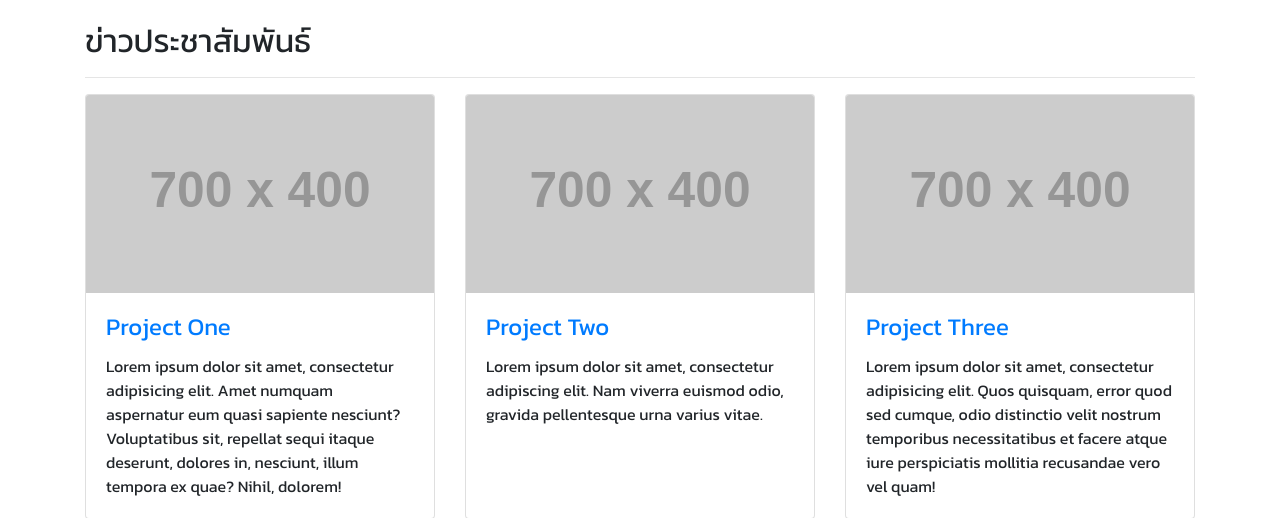
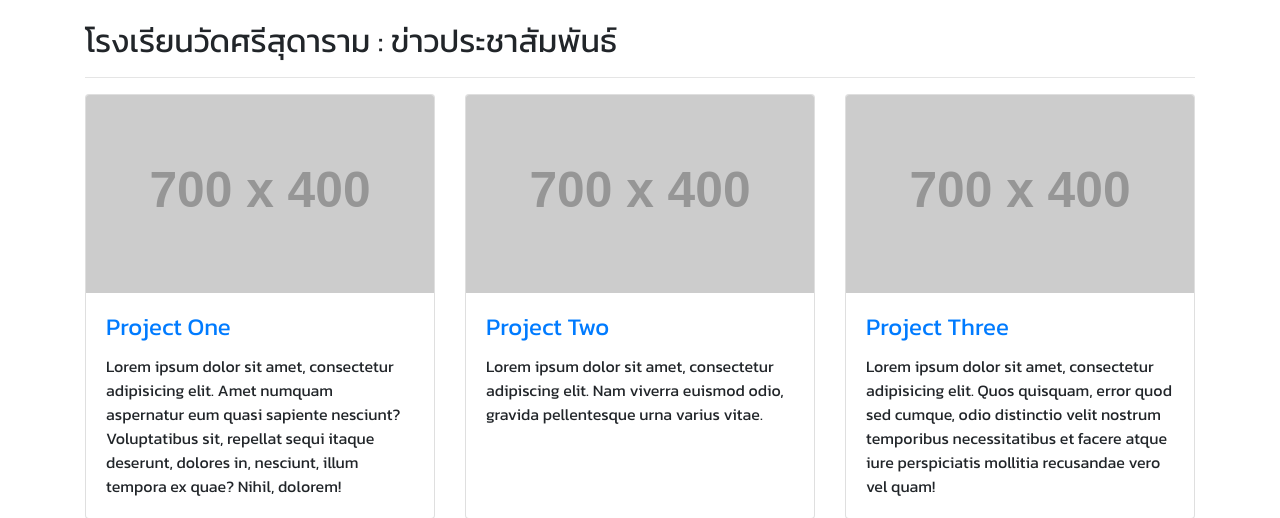
Before and after one commit to CharunS/WatsriWeb, a PHP site: page / in a window 1280 px wide. Shown: the part 576-1094 px from the top of the page. Run offline with PHP 8.4, Linux system fonts and the light colour scheme; grey boxes labelled with a size stand in for pictures from a placeholder-image service; some libraries are stand-ins or nearby versions.

Commit message:
20191124

```diff
--- a/index.php
+++ b/index.php
@@ -128,55 +128,8 @@
     <!-- Page Content -->
     <div class="container">
 
-    <!-- <div class="row">
-      <div class="col-lg-2 mb-2" style="margin-top: .5rem!important;padding-right: 0 !important;">
-        <img src="Img/logo.png" width="80%" height="100%">
-      </div>
-      <div class="col-lg-8 mb-8" style="padding-left: 0 !important;">
-        <h1 class="my-4">โรงเรียนวัดศรีสุดาราม</h1>
-      </div>
-    </div> -->
-
-    <!-- Marketing Icons Section -->
-    <!-- <div class="row">
-      <div class="col-lg-4 mb-4">
-        <div class="card h-100">
-          <h4 class="card-header">Card Title</h4>
-          <div class="card-body">
-            <p class="card-text">Lorem ipsum dolor sit amet, consectetur adipisicing elit. Sapiente esse necessitatibus neque.</p>
-          </div>
-          <div class="card-footer">
-            <a href="#" class="btn btn-primary">Learn More</a>
-          </div>
-        </div>
-      </div>
-      <div class="col-lg-4 mb-4">
-        <div class="card h-100">
-          <h4 class="card-header">Card Title</h4>
-          <div class="card-body">
-            <p class="card-text">Lorem ipsum dolor sit amet, consectetur adipisicing elit. Reiciendis ipsam eos, nam perspiciatis natus commodi similique totam consectetur praesentium molestiae atque exercitationem ut consequuntur, sed eveniet, magni nostrum sint fuga.</p>
-          </div>
-          <div class="card-footer">
-            <a href="#" class="btn btn-primary">Learn More</a>
-          </div>
-        </div>
-      </div>
-      <div class="col-lg-4 mb-4">
-        <div class="card h-100">
-          <h4 class="card-header">Card Title</h4>
-          <div class="card-body">
-            <p class="card-text">Lorem ipsum dolor sit amet, consectetur adipisicing elit. Sapiente esse necessitatibus neque.</p>
-          </div>
-          <div class="card-footer">
-            <a href="#" class="btn btn-primary">Learn More</a>
-          </div>
-        </div>
-      </div>
-    </div> -->
-    <!-- /.row -->
-
     <!-- Portfolio Section -->
-    <h2 style="padding-top: 2%;">ข่าวประชาสัมพันธ์</h2>
+    <h2 style="padding-top: 2%;">โรงเรียนวัดศรีสุดาราม : ข่าวประชาสัมพันธ์</h2>
     <hr>
     <div class="row">
 
@@ -259,6 +212,8 @@
       </div>
     </div>
 
+    <h2 style="padding-top: 2%;">โรงเรียนวัดศรีสุดาราม : แผนที่</h2>
+    <hr>
     <!-- Features Section -->
     <div class="row">
       <div class="col-lg-8">
--- a/page/Document.php
+++ b/page/Document.php
@@ -33,6 +33,7 @@
 
         $(document).ready(function() {
             $('#tbDoc').DataTable({
+            "ordering": false,
             "language": {
                 "lengthMenu": "แสดง _MENU_ รายการ ต่อ หน้า",
                 "zeroRecords": "ไม่พบเอกสารดังกล่าว",
--- a/page/LearningAreaofThaiLanguage.php
+++ b/page/LearningAreaofThaiLanguage.php
@@ -103,9 +103,9 @@
 
     <div class="row">
 
-      <div class="col-lg-4 col-sm-6 portfolio-item">
+      <div class="col-lg-4 col-sm-4 portfolio-item">
       </div>
-      <div class="col-lg-4 col-sm-6 portfolio-item">
+      <div class="col-lg-4 col-sm-4 portfolio-item">
         <div class="card h-100">
           <a href="#"><img class="card-img-top" src="../Img/Donlaya.jpg" alt=""></a>
           <div class="card-body">
@@ -116,7 +116,7 @@
           </div>
         </div>
       </div>
-      <div class="col-lg-4 col-sm-6 portfolio-item">
+      <div class="col-lg-4 col-sm-4 portfolio-item">
       </div>
 
     </div>
```
